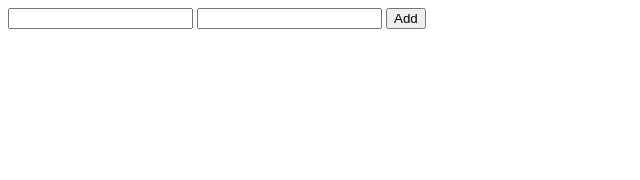
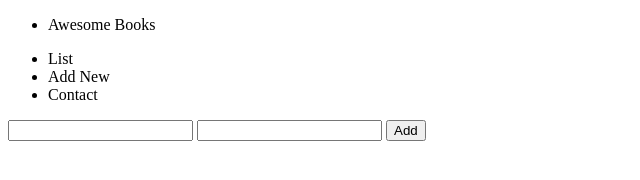
Before and after one commit to tongoonamujera/awesomeBooks, a plain HTML site: page index.html in a window 1280 px wide. Shown: the whole page, without its empty margins (0-640 px from the left). Drawn offline with Linux system fonts and the light colour scheme.

Commit message:
Add navbar, form , main and footer to index.html page

```diff
--- a/index.html
+++ b/index.html
@@ -8,7 +8,21 @@
   <title>Awesome Books</title>
 </head>
 <body>
-  <header></header>
+  <!-- header -->
+  <header class='header'>
+    <nav class="nav-bar">
+      <ul class="nav-list">
+        <li class="icon">Awesome Books</li>
+      </ul>
+      <ul class="nav-list-end">
+        <li class="list-item">List</li>
+        <li class="list-item">Add New</li>
+        <li class="list-item">Contact</li>
+      </ul>
+    </nav>
+  </header>
+
+<!-- main  -->
   <main class="main">
     <div class="form">
       <form>
@@ -24,6 +38,9 @@
 
     <div class="contact"></div>
   </main>
+
+  <!-- footer -->
+  <footer class="footer"></footer>
   <script src="./index.js"></script>
 </body>
 </html>
```
